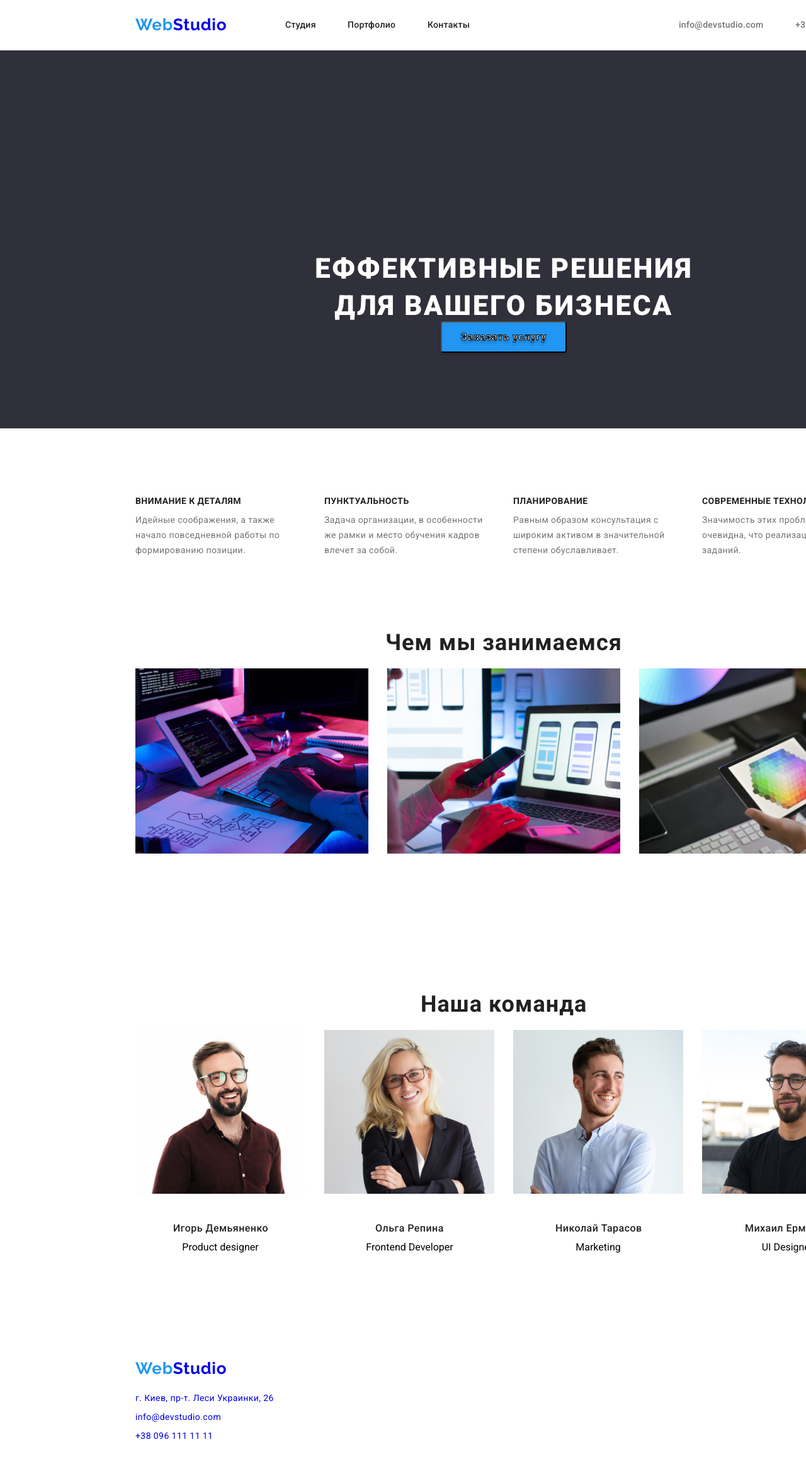
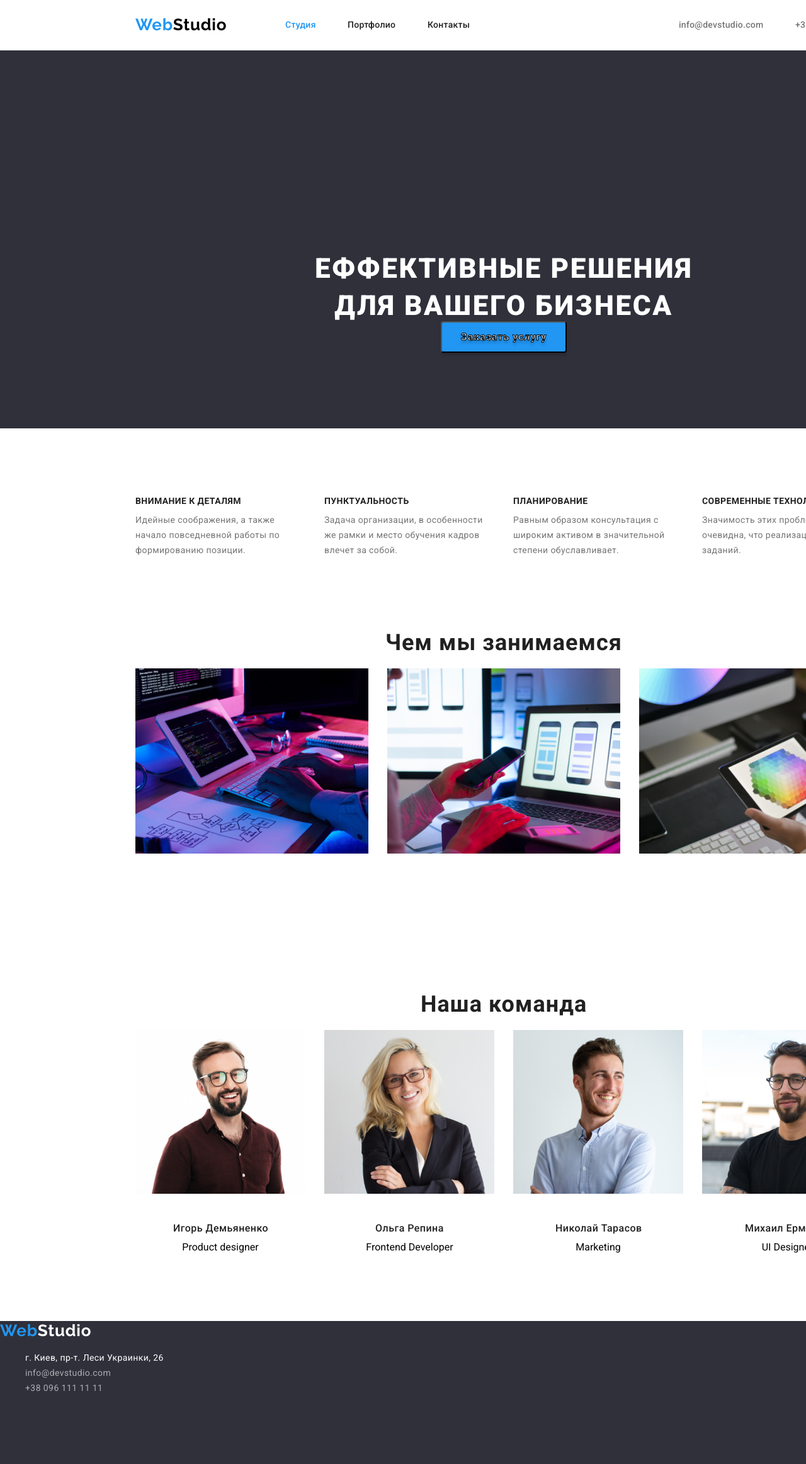
Before and after one commit to LeroViten/goit-markup-hw-02, a plain HTML site: page index.html in a window 1280 px wide. Shown: the top 2324 px of the page at 63% size. Before the commit the page ends 2292 px from the top, so only its background shows below. Drawn offline with nearby package versions, Linux system fonts and the light colour scheme.

Commit message:
update for positioning, styles and class names

```diff
--- a/css/style.css
+++ b/css/style.css
@@ -27,12 +27,6 @@ body {
   color: var(--accent-color);
 }
 
-.link.active,
-.link.follow:hover,
-.link.follow:focus {
-  color: var(--accent-color);
-}
-
 /* =====================HEADER================= */
 
 .logo-link {
@@ -46,6 +40,10 @@ body {
   font-size: 26px;
   line-height: 1.19;
   letter-spacing: 0.03em;
+}
+
+.logo-dark {
+  color: #000000
 }
 
 .navigation-item-studio {
@@ -133,6 +131,9 @@ body {
 .contact-mail:focus,
 .contact-phone:hover,
 .contact-phone:focus {
+  color: var(--accent-color);
+}
+.link-active {
   color: var(--accent-color);
 }
 
@@ -536,20 +537,20 @@ body {
 
 /* ====================FOOTER======================== */
 
-/* .logo-dark-theme {
+.logo-light {
   color: #ffffff;
-} */
-
-/* .footer {
+}
+.footer {
   position: absolute;
   width: 1600px;
   height: 252px;
   left: 0px;
   top: 2097px;
-  background: #2F303A;
-} */
+  background-color: #2f303a;
+}
+
 .logo-link-footer {
-  position: absolute;
+  /* position: absolute; */
   width: 145px;
   height: 31px;
   left: 215px;
@@ -562,7 +563,7 @@ body {
 }
 
 .address-link {
-  position: absolute;
+  /* position: absolute; */
   width: 231px;
   height: 21px;
   left: 215px;
@@ -572,11 +573,11 @@ body {
   font-size: 14px;
   line-height: 1.71;
   letter-spacing: 0.03em;
-/* color: #FFFFFF; */
+  color: #FFFFFF;
 }
 
 .address-mail {
-  position: absolute;
+  /* position: absolute; */
   width: 231px;
   height: 21px;
   left: 215px;
@@ -586,11 +587,11 @@ body {
   font-size: 14px;
   line-height: 1.71;
   letter-spacing: 0.03em;
-/* color: rgba(255, 255, 255, 0.6); */
+  color: rgba(255, 255, 255, 0.6);
 }
 
 .address-phone {
-  position: absolute;
+  /* position: absolute; */
   width: 231px;
   height: 21px;
   left: 215px;
@@ -600,6 +601,6 @@ body {
   font-size: 14px;
   line-height: 1.71;
   letter-spacing: 0.03em;
-/* color: rgba(255, 255, 255, 0.6); */
+  color: rgba(255, 255, 255, 0.6);
 }
 /* =================END FOOTER========================== */
--- a/index.html
+++ b/index.html
@@ -17,14 +17,14 @@
   <!-- Header -->
     <header class="header">
         <nav class="navigation">
-            <a class="logo-link link" lang="en" href="/">
+            <a class="logo-link logo-dark link" lang="en" href="#">
                 <span class="logo-accent">Web</span>Studio
             </a>
 
             <ul class="navigation-list">
-                <li class="navigation-item-studio list"><a class="navigation-link link" href="/">Студия</a></li>
-                <li class="navigation-item-portfolio list"><a class="navigation-link link" href="./portfolio.html">Портфолио</a></li>
-                <li class="navigation-item-contacts list"><a class="navigation-link link" href="./contacts.html">Контакты</a></li>
+                <li class="navigation-item-studio list"><a class="navigation-link link-active link" href="./index.html">Студия</a></li>
+                <li class="navigation-item-portfolio list"><a class="navigation-link link-follow link" href="./portfolio.html">Портфолио</a></li>
+                <li class="navigation-item-contacts list"><a class="navigation-link link-follow link" href="./contacts.html">Контакты</a></li>
             </ul>
         </nav>
             <ul class="contact-list">
@@ -99,7 +99,7 @@
     </main>
     <!-- Footer -->
     <footer class="footer">
-        <a class="logo-link-footer logo-dark-theme link" lang="en" href="/">
+        <a class="logo-link-footer logo-light link" lang="en" href="#">
             <span class="logo-accent">Web</span>Studio
         </a>
 
```
